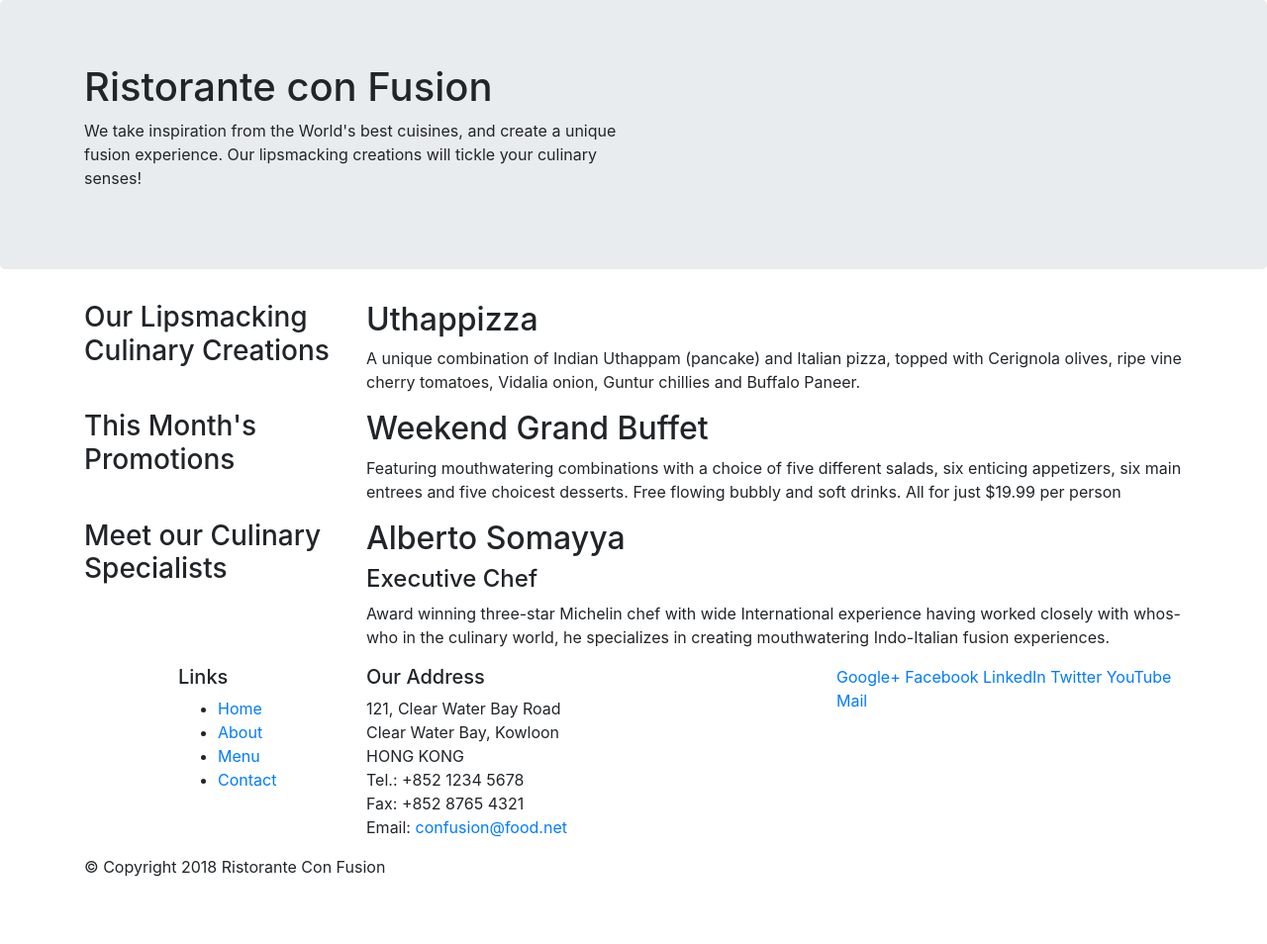
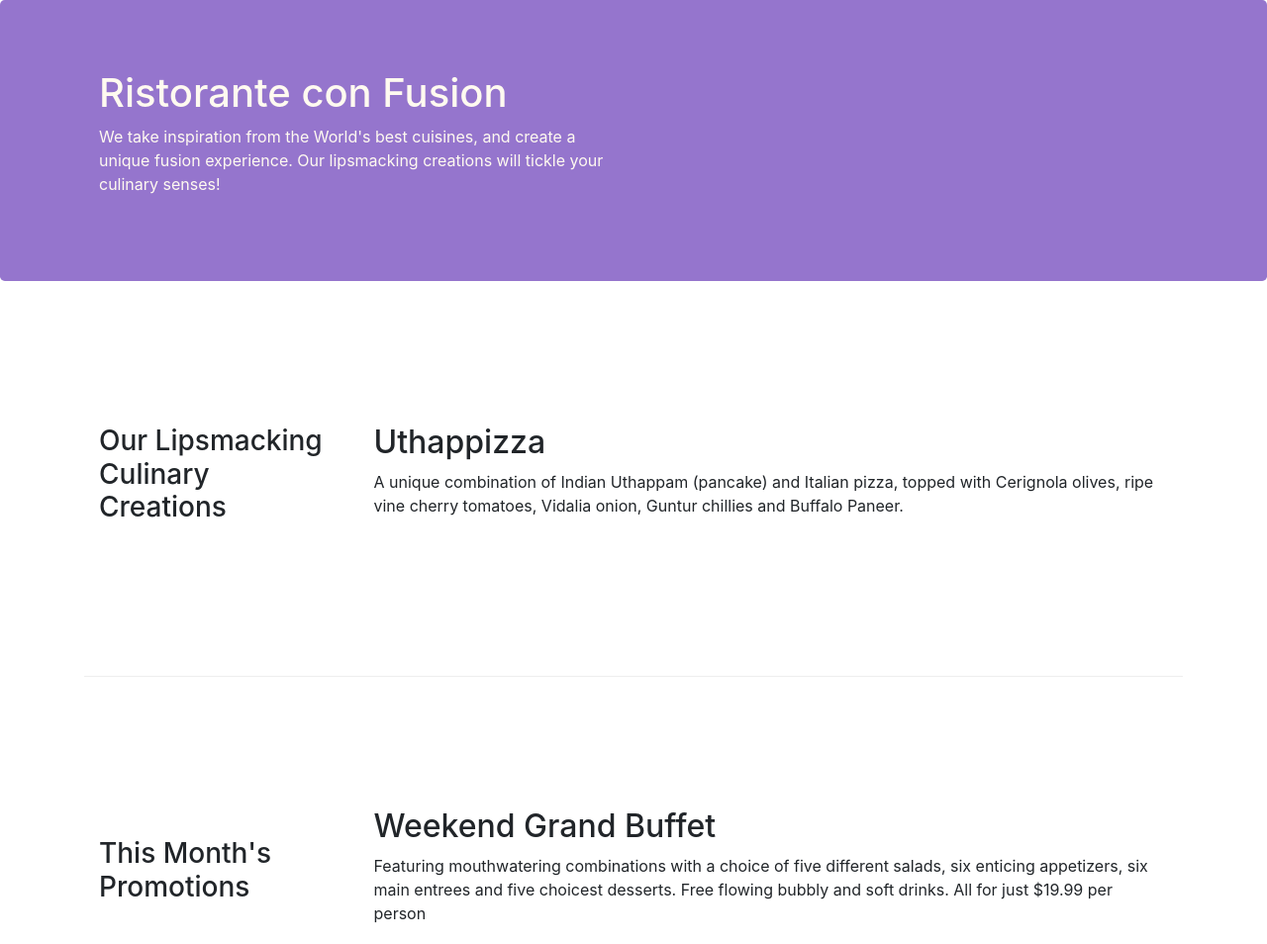
Before and after one commit to elsonpais/conFusion, a website: page index.html in a window 1280 px wide. Shown: the top 954 px of the page at 99% size. Before the commit the page ends 904 px from the top, so only its background shows below. Drawn offline with nearby package versions, Linux system fonts and the light colour scheme.

Commit message:
Bootstrap grid part 2

```diff
--- a/index.html
+++ b/index.html
@@ -6,6 +6,7 @@
 
 <!-- Bootstrap CSS -->
 <link rel="stylesheet" href="node_modules/bootstrap/dist/css/bootstrap.min.css">
+<link rel="stylesheet" href="style.css">
 <html lang="en">
 
 <head>
@@ -16,7 +17,7 @@
 
     <header class="jumbotron">
         <div class="container">
-            <div class="row">
+            <div class="row row-header">
                 <div class="col-12 col-sm-6">
                     <h1>Ristorante con Fusion</h1>
                     <p>We take inspiration from the World's best cuisines, and create a unique fusion experience. Our lipsmacking creations will tickle your culinary senses!</p>
@@ -28,7 +29,7 @@
     </header>
 
     <div class="container">
-        <div class="row">
+        <div class="row row-content align-items-center">
             <div class="col-12 col-sm-4 col-md-3">
                 <h3>Our Lipsmacking Culinary Creations</h3>
             </div>
@@ -39,7 +40,7 @@
         </div>
 
 
-        <div class="row">
+        <div class="row row-content align-items-center">
             <div class="col-12 col-sm-4 col-md-3">
                 <h3>This Month's Promotions</h3>
             </div>
@@ -49,7 +50,7 @@
             </div>
         </div>
 
-        <div class="row">
+        <div class="row row-content align-items-center">
             <div class="col-12 col-sm-4 col-md-3">
                 <h3>Meet our Culinary Specialists</h3>
             </div>
@@ -61,12 +62,12 @@
         </div>
     </div>
 
-    <footer>
+    <footer class="footer">
         <div class="container">
             <div class="row">
                 <div class="col-4 offset-1 col-sm-2">
                     <h5>Links</h5>
-                    <ul>
+                    <ul class="list-unstyled">
                         <li><a href="#">Home</a></li>
                         <li><a href="#">About</a></li>
                         <li><a href="#">Menu</a></li>
@@ -84,7 +85,7 @@
 		              Email: <a href="mailto:confusion@food.net">confusion@food.net</a>
 		           </address>
                 </div>
-                <div class="col-12 col-sm-4">
+                <div class="col-12 col-sm-4 align-self-center">
                     <div>
                         <a href="http://google.com/+">Google+</a>
                         <a href="http://www.facebook.com/profile.php?id=">Facebook</a>
@@ -95,7 +96,7 @@
                     </div>
                 </div>
            </div>
-           <div class="row">
+           <div class="row justify-content-center">
             <div class="col-auto">
                 <p>© Copyright 2018 Ristorante Con Fusion</p>
             </div>
--- /dev/null
+++ b/style.css
@@ -0,0 +1,30 @@
+.jumbotron {
+    background-color: #9575CD;
+    color: floralwhite;
+    margin: 0px auto;
+    padding: 70px 30px 70px 30px;
+}
+
+.row-header {
+    margin: 0px auto;
+    padding: 0px;
+}
+
+.row-content {
+    margin: 0px auto;
+    padding: 50px 0px 50px 0px;
+    border-bottom: 1px ridge;
+    min-height: 400px;
+}
+
+address {
+    font-size: 80%;
+    color: #0f0f0f;
+    margin: 0px;
+}
+
+.footer {
+    margin: 0px auto;
+    background-color: #D1C4E9;
+    padding: 20px 0px 20px 0px;
+}
```
